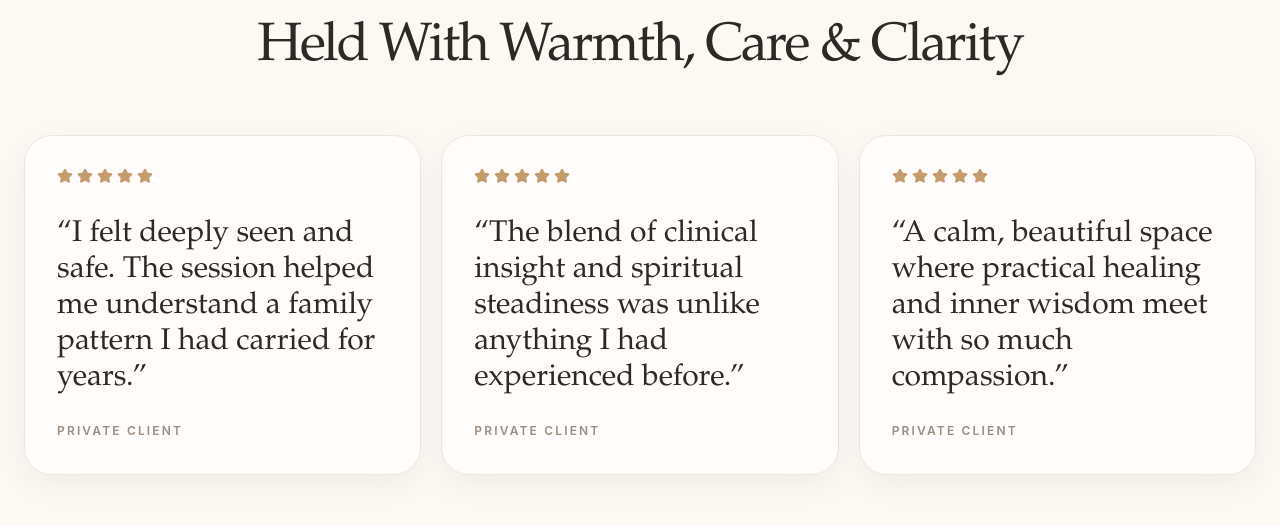
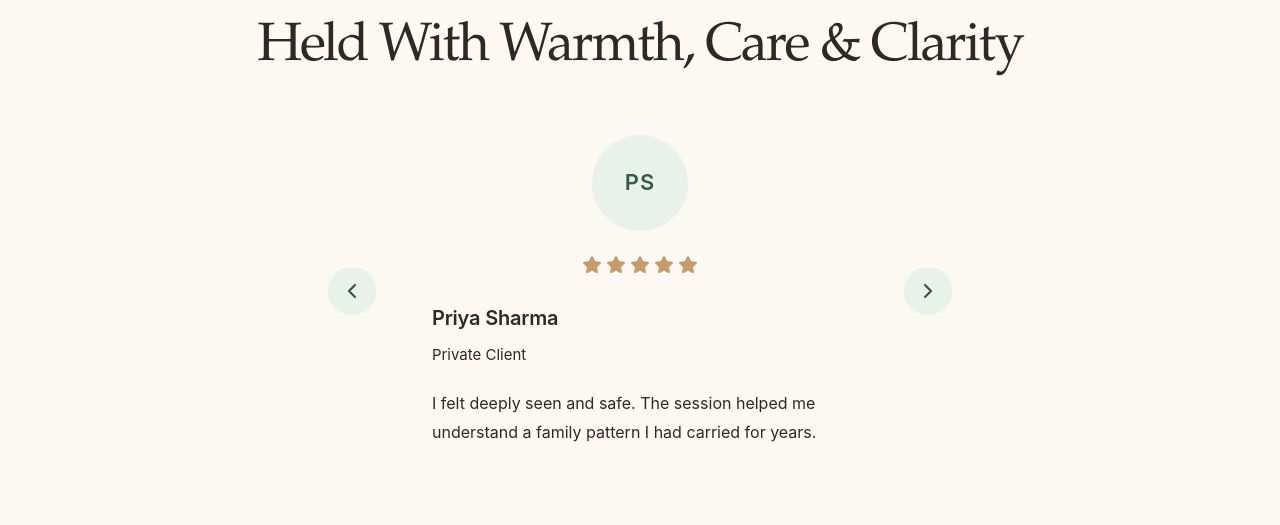
Before and after one commit to ankita219819/born-to-blossom, a Next.js app: page / in a window 1280 px wide. Shown: the part 5120-5645 px from the top of the page. Built offline with nearby package versions, Linux system fonts and the light colour scheme.

Commit message:
bug fixes

```diff
--- a/components/testimonials/Testimonials.tsx
+++ b/components/testimonials/Testimonials.tsx
@@ -1,36 +1,114 @@
 "use client";
 
-import { motion } from "framer-motion";
-import { Star } from "lucide-react";
+import { useCallback, useState } from "react";
+import { AnimatePresence, motion } from "framer-motion";
+import { ChevronLeft, ChevronRight, Star } from "lucide-react";
 import { testimonials } from "@/lib/content";
-import { fadeUp, staggerDelay } from "@/lib/motion";
 import { Section, SectionHeading } from "@/components/ui/Section";
 import { Container } from "@/components/layout/Container";
 
+function getInitials(name: string) {
+  return name
+    .split(" ")
+    .filter(Boolean)
+    .slice(0, 2)
+    .map((part) => part[0]?.toUpperCase() ?? "")
+    .join("");
+}
+
+function NavArrow({
+  direction,
+  onClick,
+  label
+}: {
+  direction: "prev" | "next";
+  onClick: () => void;
+  label: string;
+}) {
+  const Icon = direction === "prev" ? ChevronLeft : ChevronRight;
+
+  return (
+    <button
+      type="button"
+      onClick={onClick}
+      aria-label={label}
+      className="grid h-10 w-10 shrink-0 place-items-center rounded-full bg-[#E8F2EA] text-[#365A43] transition hover:bg-[#DCEBE0] focus-visible:outline focus-visible:outline-2 focus-visible:outline-offset-2 focus-visible:outline-[#365A43] sm:h-12 sm:w-12"
+    >
+      <Icon className="h-5 w-5 sm:h-6 sm:w-6" strokeWidth={2.25} />
+    </button>
+  );
+}
+
 export function Testimonials() {
+  const [index, setIndex] = useState(0);
+  const total = testimonials.length;
+  const quote = testimonials[index];
+
+  const goPrev = useCallback(() => {
+    setIndex((current) => (current - 1 + total) % total);
+  }, [total]);
+
+  const goNext = useCallback(() => {
+    setIndex((current) => (current + 1) % total);
+  }, [total]);
+
   return (
     <Section id="testimonials" endPad className="overflow-visible">
       <Container className="relative z-10">
         <SectionHeading centered eyebrow="Testimonials" title="Held With Warmth, Care & Clarity" />
-        <div className="relative z-10 mt-10 grid grid-cols-1 gap-5 md:mt-14 md:grid-cols-2 xl:grid-cols-3">
-          {testimonials.map((quote, index) => (
-            <motion.figure
-              key={quote}
-              {...fadeUp}
-              transition={staggerDelay(index, 0.06)}
-              className="h-full rounded-[20px] border border-[#EFE5DA] bg-[#FFFDFC] p-6 shadow-[0_10px_30px_rgba(30,20,10,0.05)] transition-all duration-300 hover:-translate-y-1 hover:shadow-[0_20px_50px_rgba(0,0,0,0.07)] md:rounded-[28px] md:p-8"
-            >
-                <div className="flex gap-1 text-blossom-gold">
-                  {Array.from({ length: 5 }).map((_, i) => (
-                    <Star key={i} className="h-4 w-4 fill-current" />
-                  ))}
+
+        <div className="relative z-10 mt-10 flex items-center justify-center gap-3 sm:mt-14 sm:gap-6 md:gap-10 lg:gap-14">
+          <NavArrow direction="prev" onClick={goPrev} label="Previous testimonial" />
+
+          <div className="w-full max-w-[22rem] sm:max-w-[26rem]">
+            <AnimatePresence mode="wait">
+              <motion.figure
+                key={quote.name}
+                initial={{ opacity: 0, x: 24 }}
+                animate={{ opacity: 1, x: 0 }}
+                exit={{ opacity: 0, x: -24 }}
+                transition={{ duration: 0.35, ease: [0.22, 1, 0.36, 1] }}
+                className="mx-auto flex w-full flex-col items-center"
+              >
+                <div
+                  className="grid h-20 w-20 place-items-center rounded-full bg-[#E8F2EA] text-[1.25rem] font-semibold tracking-[0.04em] text-[#365A43] sm:h-24 sm:w-24 sm:text-[1.375rem]"
+                  aria-hidden
+                >
+                  {getInitials(quote.name)}
                 </div>
-                <blockquote className="mt-6 font-display text-2xl leading-tight md:mt-8 md:text-3xl">“{quote}”</blockquote>
-                <figcaption className="mt-5 text-[0.75rem] font-semibold uppercase tracking-[0.18em] text-[#9A8D82] md:mt-6">
-                  Private client
+
+                <div className="mt-5 flex justify-center gap-1 sm:mt-6" aria-label={`${quote.rating} out of 5 stars`}>
+                  {Array.from({ length: 5 }).map((_, i) => {
+                    const filled = i < quote.rating;
+                    return (
+                      <Star
+                        key={i}
+                        className={
+                          filled
+                            ? "h-5 w-5 fill-[#C69C6D] text-[#C69C6D]"
+                            : "h-5 w-5 fill-transparent text-[#E8CFAE]"
+                        }
+                        strokeWidth={1.5}
+                      />
+                    );
+                  })}
+                </div>
+
+                <figcaption className="mt-5 w-full text-left sm:mt-6">
+                  <p className="text-[1.125rem] font-semibold tracking-[-0.01em] text-[#2E2925] sm:text-[1.25rem]">
+                    {quote.name}
+                  </p>
+                  <p className="mt-1 text-[0.9375rem] text-[#2E2925]">{quote.role}</p>
                 </figcaption>
-            </motion.figure>
-          ))}
+
+                <blockquote className="mt-4 w-full text-left text-[0.9375rem] leading-[1.75] text-[#2E2925] sm:mt-5 sm:text-[1rem] sm:leading-[1.8]">
+                  {quote.quote}
+                </blockquote>
+              </motion.figure>
+            </AnimatePresence>
+          </div>
+
+          <NavArrow direction="next" onClick={goNext} label="Next testimonial" />
         </div>
       </Container>
     </Section>
--- a/lib/content.ts
+++ b/lib/content.ts
@@ -99,11 +99,36 @@ export const instagramReels = [
   { shortcode: "DaDlx-yy4CM", title: "Inner Child", duration: "0:28" }
 ] as const;
 
-export const testimonials = [
-  "I felt deeply seen and safe. The session helped me understand a family pattern I had carried for years.",
-  "The blend of clinical insight and spiritual steadiness was unlike anything I had experienced before.",
-  "A calm, beautiful space where practical healing and inner wisdom meet with so much compassion."
-] as const;
+export type TestimonialItem = {
+  quote: string;
+  name: string;
+  role: string;
+  rating: number;
+};
+
+export const testimonials: TestimonialItem[] = [
+  {
+    quote:
+      "I felt deeply seen and safe. The session helped me understand a family pattern I had carried for years.",
+    name: "Priya Sharma",
+    role: "Private Client",
+    rating: 5
+  },
+  {
+    quote:
+      "The blend of clinical insight and spiritual steadiness was unlike anything I had experienced before.",
+    name: "Ananya Mehta",
+    role: "Private Client",
+    rating: 5
+  },
+  {
+    quote:
+      "A calm, beautiful space where practical healing and inner wisdom meet with so much compassion.",
+    name: "Rhea Kapoor",
+    role: "Private Client",
+    rating: 4
+  }
+];
 
 export const contactInfo = {
   phone: "+91 75068 28722",
```
